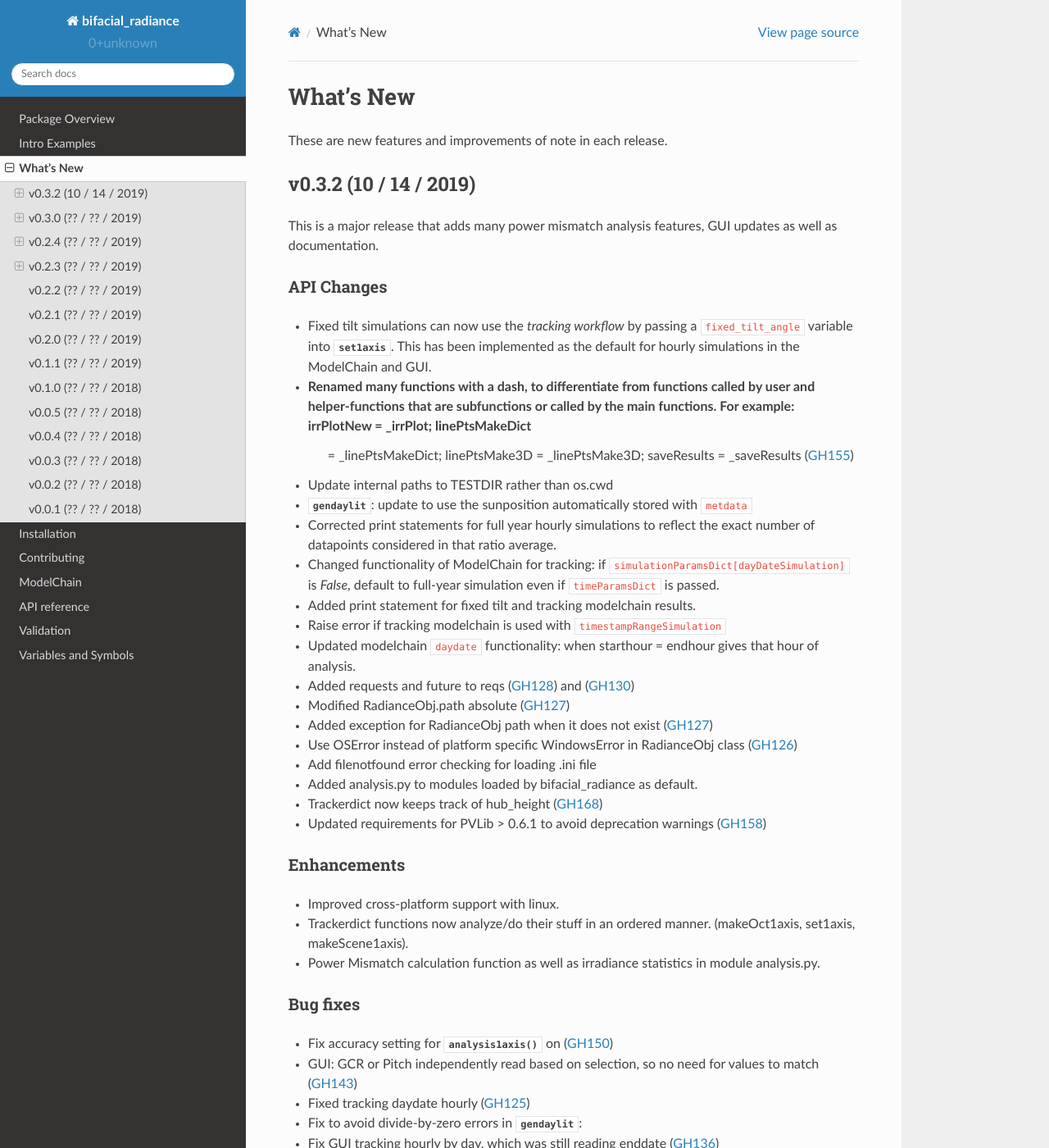
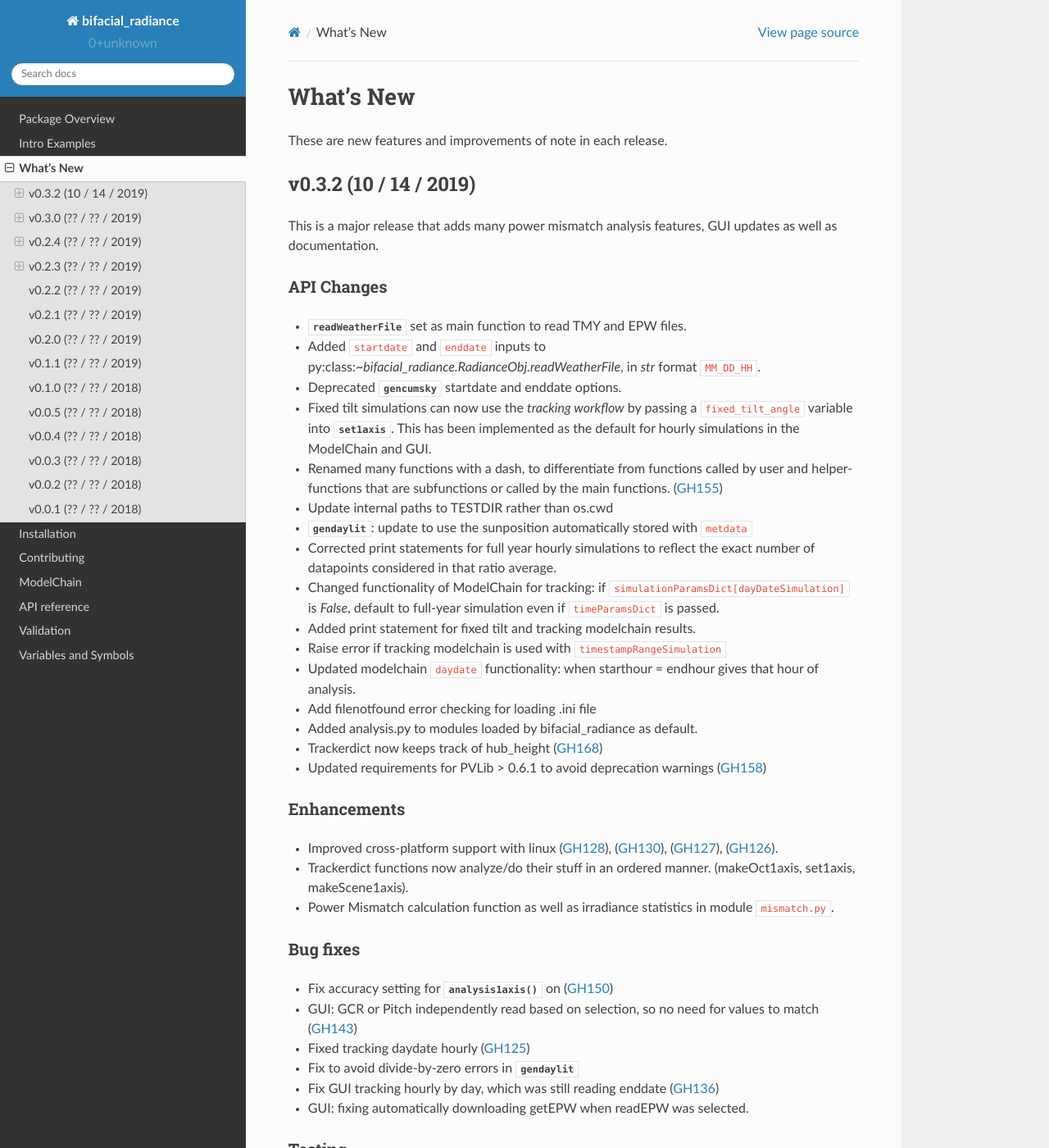
Before and after one commit to NREL/bifacial_radiance, a Sphinx documentation site: the page built from docs/sphinx/source/whatsnew.rst, in a window 1280 px wide and 1400 px high. Shown: the whole window at 82% size. Built offline with Sphinx 7.4.7 and the Read the Docs theme 2.0.0, drawn with Linux system fonts in a browser that asks for light colours; some of the changed text lies outside the part shown.

Commit message:
sphinx remove readEPW + updates whatsnew

```diff
--- a/docs/sphinx/source/manualapi.rst
+++ b/docs/sphinx/source/manualapi.rst
@@ -32,7 +32,6 @@ Weather
 .. autosummary::
    :toctree: generated/
 
-   readepw
    RadianceObj.getEPW
    RadianceObj.getEPW_all
    RadianceObj.readWeatherFile
--- a/docs/sphinx/source/whatsnew/v0.3.2.rst
+++ b/docs/sphinx/source/whatsnew/v0.3.2.rst
@@ -7,9 +7,11 @@ This is a major release that adds many power mismatch analysis features, GUI upd
 
 API Changes
 ~~~~~~~~~~~
+* :py:class:`~bifacial_radiance.RadianceObj.readWeatherFile` set as main function to read TMY and EPW files.
+* Added ``startdate`` and ``enddate`` inputs to py:class:`~bifacial_radiance.RadianceObj.readWeatherFile`, in `str` format ``MM_DD_HH``.
+* Deprecated :py:class:`~bifacial_radiance.RadianceObj.gencumsky` startdate and enddate options.
 * Fixed tilt simulations can now use the *tracking workflow* by passing a ``fixed_tilt_angle`` variable into :py:class:`~bifacial_radiance.RadianceObj.set1axis`. This has been implemented as the default for hourly simulations in the ModelChain and GUI.
-* Renamed many functions with a dash, to differentiate from functions called by user and helper-functions that are subfunctions or called by the main functions. For example:  irrPlotNew = _irrPlot;  linePtsMakeDict
-   = _linePtsMakeDict;  linePtsMake3D = _linePtsMake3D;  saveResults = _saveResults (:issue:`155`)
+* Renamed many functions with a dash, to differentiate from functions called by user and helper-functions that are subfunctions or called by the main functions. (:issue:`155`)
 * Update internal paths to TESTDIR rather than os.cwd
 * :py:class:`~bifacial_radiance.RadianceObj.gendaylit`: update to use the sunposition automatically stored with ``metdata``
 * Corrected print statements for full year hourly simulations to reflect the exact number of datapoints considered in that ratio average.
@@ -17,10 +19,6 @@ API Changes
 * Added print statement for fixed tilt and tracking modelchain results.
 * Raise error if tracking modelchain is used with ``timestampRangeSimulation``
 * Updated modelchain ``daydate`` functionality: when starthour = endhour gives that hour of analysis.
-* Added requests and future to reqs (:issue:`128`) and (:issue:`130`)
-* Modified RadianceObj.path absolute (:issue:`127`)
-* Added exception for RadianceObj path when it does not exist (:issue:`127`)
-* Use OSError instead of platform specific WindowsError in RadianceObj class (:issue:`126`)
 * Add filenotfound error checking for loading .ini file
 * Added analysis.py to modules loaded by bifacial_radiance as default.
 * Trackerdict now keeps track of hub_height (:issue:`168`)
@@ -29,9 +27,9 @@ API Changes
 
 Enhancements
 ~~~~~~~~~~~~
-* Improved cross-platform support with linux.
+* Improved cross-platform support with linux (:issue:`128`), (:issue:`130`), (:issue:`127`), (:issue:`126`).
 * Trackerdict functions now analyze/do their stuff in an ordered manner. (makeOct1axis, set1axis, makeScene1axis).
-* Power Mismatch calculation function as well as irradiance statistics in module analysis.py.
+* Power Mismatch calculation function as well as irradiance statistics in module ``mismatch.py``.
 
 
 Bug fixes
@@ -39,14 +37,15 @@ Bug fixes
 * Fix accuracy setting for :py:func:`~bifacial_radiance.RadianceObj.analysis1axis` on (:issue:`150`)
 * GUI: GCR or Pitch independently read based on selection, so no need for values to match (:issue:`143`)
 * Fixed tracking daydate hourly (:issue:`125`)
-* Fix to avoid divide-by-zero errors in :py:class:`~bifacial_radiance.RadianceObj.gendaylit`:
+* Fix to avoid divide-by-zero errors in :py:class:`~bifacial_radiance.RadianceObj.gendaylit`
 * Fix GUI tracking hourly by day, which was still reading enddate (:issue:`136`)
+* GUI: fixing automatically downloading getEPW when readEPW was selected.
 
 
 Testing
 ~~~~~~~
 * Increase in pytesting, particularly for secondary modules in bifacial_radiance (other than main.py)
-* Tracking pytesting with pyworks
+* Tracking pytesting with `coveralls <https://coveralls.io/Github/NREL/bifacial_radiance>`_
 * Rename test .ini files to avoid name confusion with test.py files
 * Add test for bad RadianceObj path
 
```
